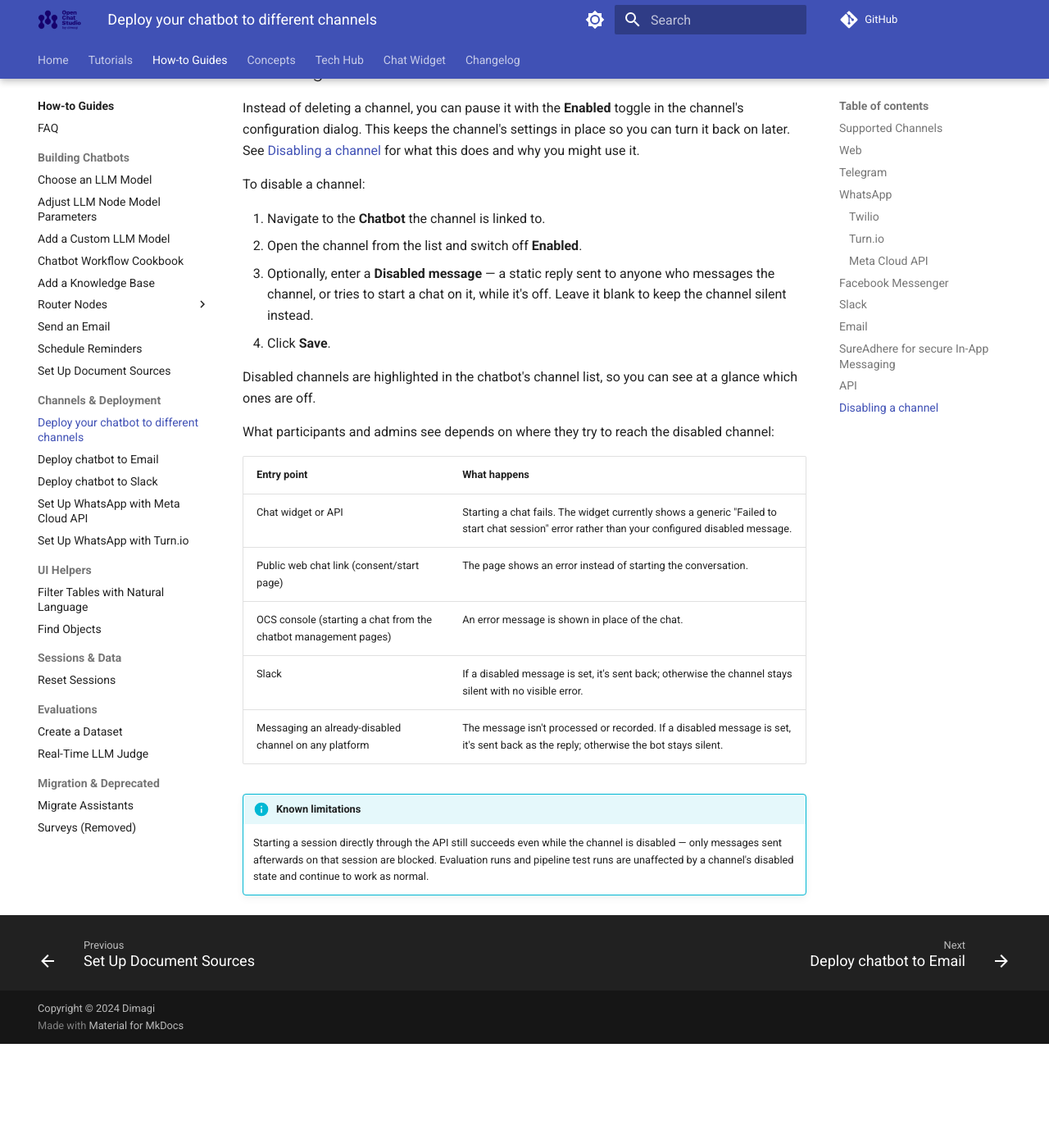
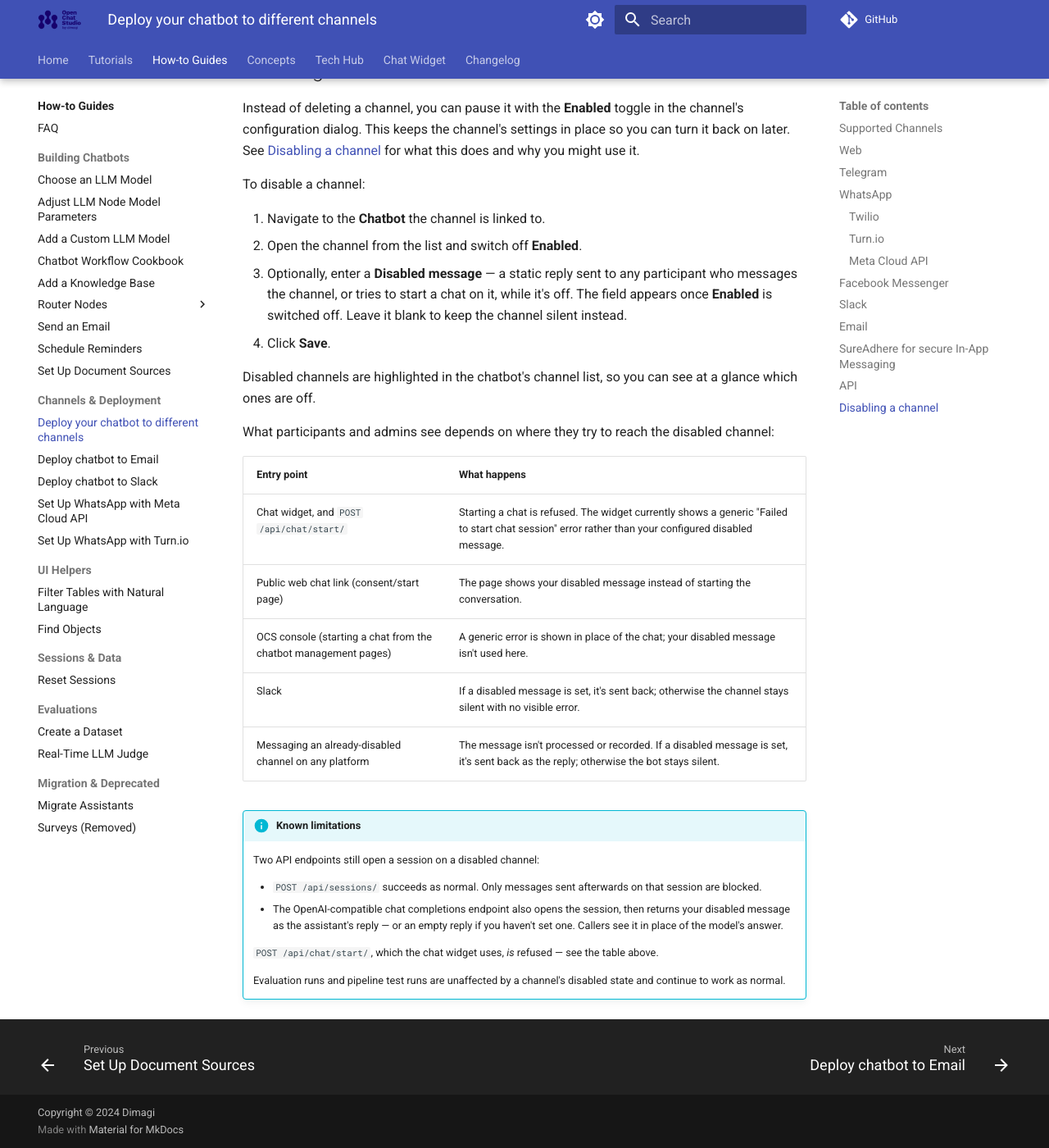
Before and after one commit to dimagi/open-chat-studio-docs, an MkDocs documentation site: the page built from docs/how-to/deploy_to_different_channels.md, in a window 1280 px wide and 1400 px high, scrolled down 3990 px. Shown: the whole window at 82% size. Built offline with MkDocs 1.6.1 and Material for MkDocs 9.7.7, drawn with Linux system fonts in a browser that asks for light colours; a script that is not in the unit is left out; comment, search, counter and statistics services are not loaded; before the commit the page ends 5263 px from its top, so only the background shows below that.

Commit message:
Correct the disabled-channel docs against the code
The two "API" mentions meant different endpoints, so the page contradicted itself:
POST /api/chat/start/ is refused, POST /api/sessions/ is not. Names both, drops the
"blocks completely" claim the limitations note already disproved, and adds the
OpenAI-compatible endpoint, which opens a session and returns the disabled message
as the assistant's reply.

Also: the public web chat page shows the disabled message, the OCS console does not.

```diff
--- a/docs/how-to/deploy_to_different_channels.md
+++ b/docs/how-to/deploy_to_different_channels.md
@@ -121,7 +121,7 @@
 
 1. Navigate to the **Chatbot** the channel is linked to.
 2. Open the channel from the list and switch off **Enabled**.
-3. Optionally, enter a **Disabled message** — a static reply sent to anyone who messages the channel, or tries to start a chat on it, while it's off. Leave it blank to keep the channel silent instead.
+3. Optionally, enter a **Disabled message** — a static reply sent to any participant who messages the channel, or tries to start a chat on it, while it's off. The field appears once **Enabled** is switched off. Leave it blank to keep the channel silent instead.
 4. Click **Save**.
 
 Disabled channels are highlighted in the chatbot's channel list, so you can see at a glance which ones are off.
@@ -130,14 +130,21 @@
 
 | Entry point | What happens |
 |---|---|
-| Chat widget or API | Starting a chat fails. The widget currently shows a generic "Failed to start chat session" error rather than your configured disabled message. |
-| Public web chat link (consent/start page) | The page shows an error instead of starting the conversation. |
-| OCS console (starting a chat from the chatbot management pages) | An error message is shown in place of the chat. |
+| Chat widget, and `POST /api/chat/start/` | Starting a chat is refused. The widget currently shows a generic "Failed to start chat session" error rather than your configured disabled message. |
+| Public web chat link (consent/start page) | The page shows your disabled message instead of starting the conversation. |
+| OCS console (starting a chat from the chatbot management pages) | A generic error is shown in place of the chat; your disabled message isn't used here. |
 | Slack | If a disabled message is set, it's sent back; otherwise the channel stays silent with no visible error. |
 | Messaging an already-disabled channel on any platform | The message isn't processed or recorded. If a disabled message is set, it's sent back as the reply; otherwise the bot stays silent. |
 
 !!! info "Known limitations"
-    Starting a session directly through the API still succeeds even while the channel is disabled — only messages sent afterwards on that session are blocked. Evaluation runs and pipeline test runs are unaffected by a channel's disabled state and continue to work as normal.
+    Two API endpoints still open a session on a disabled channel:
+
+    - `POST /api/sessions/` succeeds as normal. Only messages sent afterwards on that session are blocked.
+    - The OpenAI-compatible chat completions endpoint also opens the session, then returns your disabled message as the assistant's reply — or an empty reply if you haven't set one. Callers see it in place of the model's answer.
+
+    `POST /api/chat/start/`, which the chat widget uses, *is* refused — see the table above.
+
+    Evaluation runs and pipeline test runs are unaffected by a channel's disabled state and continue to work as normal.
 
 [1]: https://core.telegram.org/bots#how-do-i-create-a-bot
 [2]: ../concepts/team/messaging_providers.md
```
Also changed, not shown: docs/changelog.md (+1 -1 lines), docs/concepts/channels.md (+2 -2 lines).
